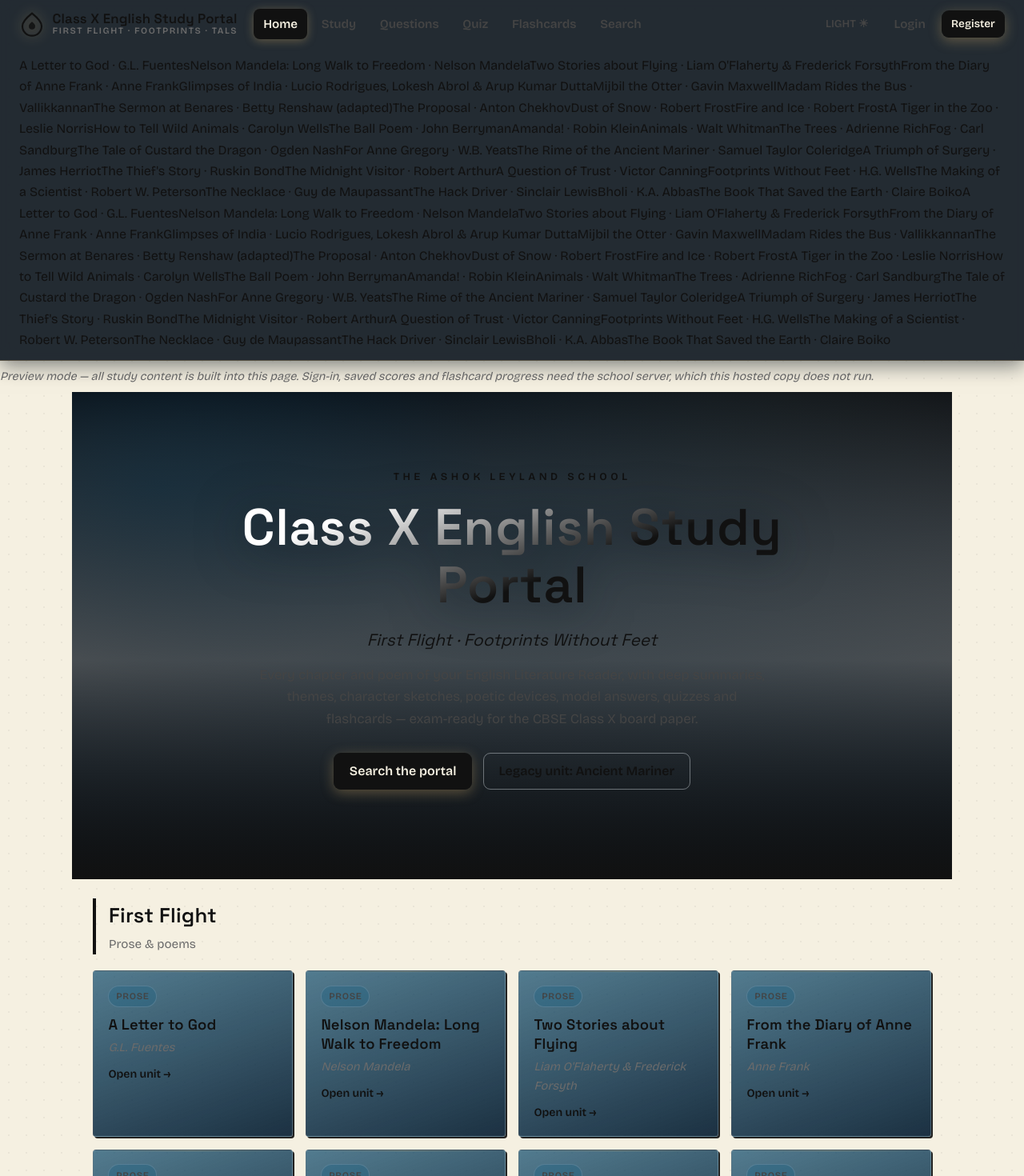
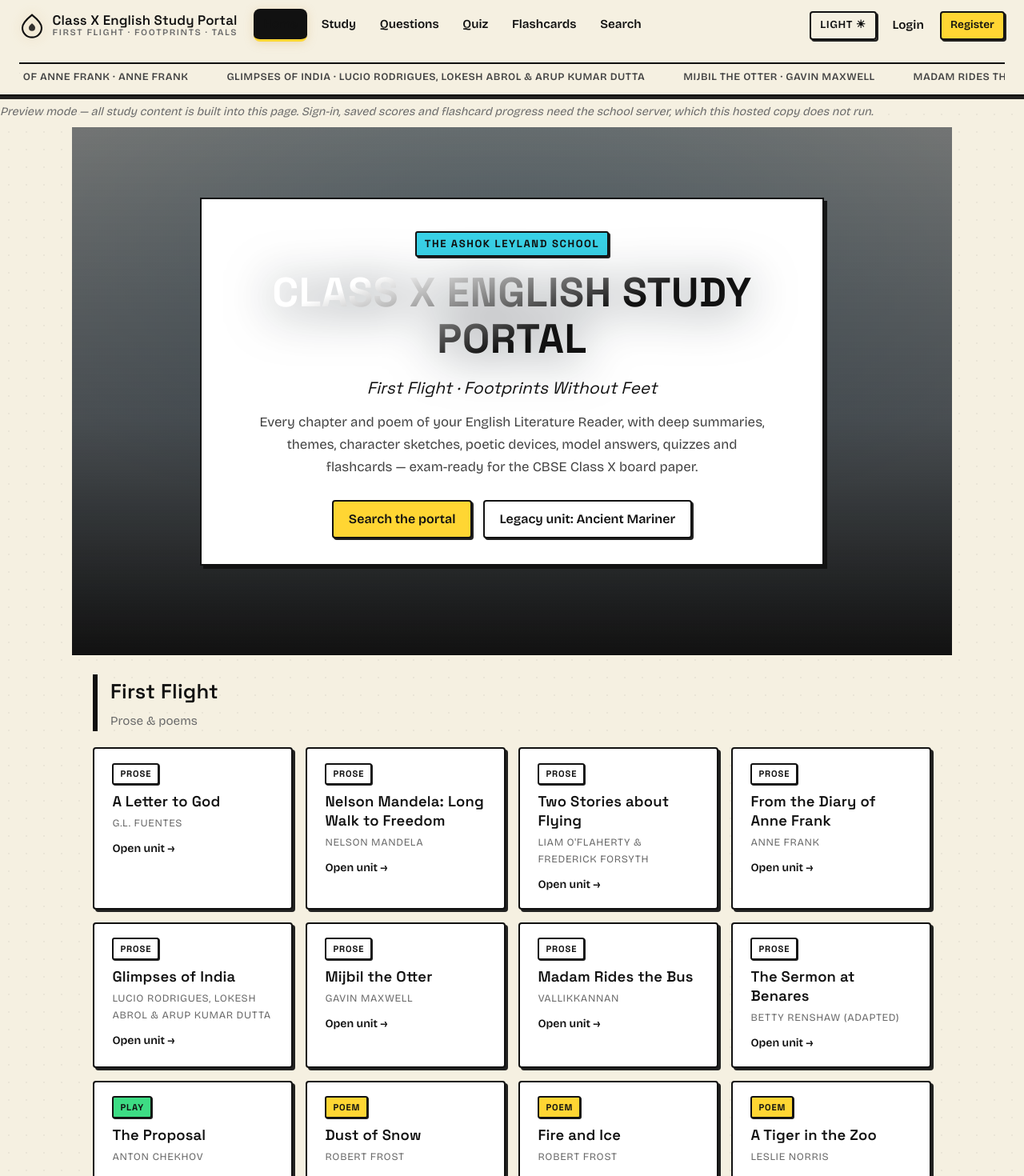
Before and after one commit to Hustlenix/The-Rime-Of-The-Ancient-Mariner, a React (Vite) app in the folder client/: page /#/ in a window 1280 px wide. Shown: the top 1470 px of the page at 80% size. Built offline with nearby package versions, Linux system fonts and the light colour scheme; no server answers.

Commit message:
Add neo-brutalist layer: borders, hard shadows, stamps, chips

```diff
--- a/client/src/styles.css
+++ b/client/src/styles.css
@@ -1733,3 +1733,496 @@ textarea:focus {
   font-size: 0.85rem;
   font-weight: 400;
 }
+
+/* ============================================================
+   NEO-BRUTALIST LAYER
+   ============================================================ */
+
+/* ---------- surfaces ---------- */
+
+.card,
+.nav-card,
+.journey-step,
+.study-card,
+.theme-card,
+.device-card,
+.q-card,
+.quiz-runner,
+.quiz-result,
+.moti-bar,
+.page-banner {
+  background: var(--sea);
+  border: 2.5px solid var(--border-ink);
+  border-radius: var(--radius);
+  box-shadow: var(--shadow-soft);
+}
+
+.card::before {
+  display: none;
+}
+
+/* ---------- navbar ---------- */
+
+.navbar {
+  background: var(--deep-sea);
+  border-bottom: 2.5px solid var(--border-ink);
+  box-shadow: 0 4px 0 var(--shadow-ink);
+  backdrop-filter: none;
+}
+
+.nav-link {
+  color: var(--ice);
+  font-weight: 600;
+}
+
+.nav-link.active {
+  color: var(--ice);
+  border-bottom: 3px solid var(--yellow);
+}
+
+.marquee {
+  flex-basis: 100%;
+  order: 10;
+  overflow: hidden;
+  border-top: 2.5px solid var(--border-ink);
+  margin-top: 0.4rem;
+  padding-top: 0.3rem;
+}
+
+.marquee-track {
+  display: flex;
+  gap: 3rem;
+  white-space: nowrap;
+  animation: marquee-scroll 45s linear infinite;
+  width: max-content;
+}
+
+.marquee-item {
+  font-size: 0.8rem;
+  font-weight: 600;
+  letter-spacing: 0.04em;
+  text-transform: uppercase;
+  color: var(--ice-dim);
+}
+
+@keyframes marquee-scroll {
+  from { transform: translateX(0); }
+  to { transform: translateX(-50%); }
+}
+
+.theme-toggle {
+  letter-spacing: 0.04em;
+}
+
+/* ---------- buttons ---------- */
+
+.btn {
+  border: 2.5px solid var(--border-ink);
+  border-radius: var(--radius);
+  color: var(--ice);
+  box-shadow: 2px 2px 0 var(--shadow-ink);
+  transition: transform 0.1s ease, box-shadow 0.1s ease, background 0.15s ease;
+}
+
+.btn:hover:not(:disabled) {
+  transform: translate(-1px, -1px);
+  box-shadow: 3px 3px 0 var(--shadow-ink);
+}
+
+.btn:active:not(:disabled) {
+  transform: translate(2px, 2px);
+  box-shadow: none;
+}
+
+.btn-primary {
+  background: var(--yellow);
+  color: var(--abyss);
+}
+
+.btn-outline {
+  background: var(--sea);
+  color: var(--ice);
+  border: 2.5px solid var(--border-ink);
+}
+
+.btn-ghost {
+  background: transparent;
+  color: var(--ice);
+}
+
+.btn-danger {
+  background: var(--red);
+  color: var(--abyss);
+  border: 2.5px solid var(--border-ink);
+}
+
+.btn-known {
+  background: var(--green);
+  color: var(--abyss);
+  border: 2.5px solid var(--border-ink);
+}
+
+.btn-learning {
+  background: var(--yellow);
+  color: var(--abyss);
+  border: 2.5px solid var(--border-ink);
+}
+
+/* ---------- inputs ---------- */
+
+input[type='text'],
+input[type='password'],
+input[type='email'],
+input[type='search'],
+textarea,
+select {
+  background: var(--sea);
+  color: var(--ice);
+  border: 2.5px solid var(--border-ink);
+  border-radius: var(--radius);
+  padding: 0.5rem 0.6rem;
+  font-family: var(--sans);
+}
+
+input:focus,
+textarea:focus,
+select:focus {
+  outline: none;
+  box-shadow: 2px 2px 0 var(--shadow-ink);
+}
+
+/* ---------- tabs (printed labels) ---------- */
+
+.tab {
+  border: 2.5px solid var(--border-ink);
+  border-radius: var(--radius);
+  background: var(--sea);
+  color: var(--ice);
+  font-family: var(--serif);
+  font-weight: 600;
+  text-transform: uppercase;
+  letter-spacing: 0.05em;
+}
+
+.tab.active {
+  background: var(--yellow);
+  color: var(--abyss);
+  box-shadow: 2px 2px 0 var(--shadow-ink);
+}
+
+/* ---------- study cards (board-exam stamp) ---------- */
+
+.study-card {
+  position: relative;
+  overflow: visible;
+}
+
+.study-card::after {
+  content: 'BOARD EXAM READY';
+  position: absolute;
+  top: 0.6rem;
+  right: -0.4rem;
+  transform: rotate(6deg);
+  font-family: var(--serif);
+  font-size: 0.62rem;
+  font-weight: 700;
+  letter-spacing: 0.1em;
+  color: var(--ice-dim);
+  border: 2px solid var(--ice-dim);
+  border-radius: 3px;
+  padding: 0.15rem 0.4rem;
+  background: var(--sea);
+  opacity: 0.85;
+}
+
+/* ---------- poetic devices as sticker chips ---------- */
+
+.device-card {
+  background: var(--sea);
+  border: 2.5px solid var(--border-ink);
+  border-radius: var(--radius);
+  box-shadow: 2px 2px 0 var(--shadow-ink);
+}
+
+.device-name {
+  display: inline-block;
+  background: var(--yellow);
+  color: var(--abyss);
+  border: 2.5px solid var(--border-ink);
+  border-radius: var(--radius);
+  padding: 0.3rem 0.7rem;
+  margin: 0 0 0.6rem;
+  font-family: var(--serif);
+  font-weight: 700;
+  text-transform: uppercase;
+  letter-spacing: 0.05em;
+  box-shadow: 2px 2px 0 var(--shadow-ink);
+  transform: rotate(-1deg);
+}
+
+/* ---------- quiz ---------- */
+
+.quiz-option {
+  border: 2.5px solid var(--border-ink);
+  border-radius: var(--radius);
+  background: var(--sea);
+  color: var(--ice);
+  box-shadow: 2px 2px 0 var(--shadow-ink);
+  transition: transform 0.1s ease, box-shadow 0.1s ease, background 0.15s ease;
+}
+
+.quiz-option:hover:not(:disabled) {
+  transform: translate(-1px, -1px);
+  box-shadow: 3px 3px 0 var(--shadow-ink);
+}
+
+.quiz-option.correct {
+  background: var(--green);
+  color: var(--abyss);
+  border-color: var(--border-ink);
+}
+
+.quiz-option.wrong {
+  background: var(--red);
+  color: var(--abyss);
+  border-color: var(--border-ink);
+}
+
+.quiz-option.dimmed {
+  opacity: 0.5;
+}
+
+.quiz-result {
+  border: 3px solid var(--border-ink);
+  box-shadow: 6px 6px 0 var(--shadow-ink);
+}
+
+.quiz-result::before {
+  content: 'RESULT';
+  position: absolute;
+  top: 0.7rem;
+  right: 0.7rem;
+  transform: rotate(6deg);
+  font-family: var(--serif);
+  font-size: 0.7rem;
+  font-weight: 700;
+  letter-spacing: 0.12em;
+  color: var(--abyss);
+  background: var(--yellow);
+  border: 2.5px solid var(--border-ink);
+  border-radius: 3px;
+  padding: 0.2rem 0.5rem;
+  box-shadow: 2px 2px 0 var(--shadow-ink);
+}
+
+.quiz-bar-fill {
+  background: var(--yellow);
+}
+
+/* ---------- flashcards ---------- */
+
+.flip-face {
+  border: 2.5px solid var(--border-ink);
+  border-radius: var(--radius);
+  box-shadow: var(--shadow-soft);
+  background: var(--sea);
+  color: var(--ice);
+}
+
+.flip-hint {
+  display: inline-block;
+  font-size: 0.72rem;
+  font-weight: 700;
+  letter-spacing: 0.1em;
+  text-transform: uppercase;
+  color: var(--abyss);
+  background: var(--cyan);
+  border: 2px solid var(--border-ink);
+  border-radius: 3px;
+  padding: 0.15rem 0.5rem;
+  box-shadow: 2px 2px 0 var(--shadow-ink);
+}
+
+/* ---------- home hero poster ---------- */
+
+.hero-books {
+  background: var(--deep-sea);
+}
+
+.hero-content {
+  border: 2.5px solid var(--border-ink);
+  background: var(--sea);
+  box-shadow: var(--shadow);
+  padding: 2rem 2.5rem;
+}
+
+.hero-school {
+  display: inline-block;
+  font-family: var(--serif);
+  font-weight: 700;
+  text-transform: uppercase;
+  letter-spacing: 0.12em;
+  color: var(--abyss);
+  background: var(--cyan);
+  border: 2px solid var(--border-ink);
+  border-radius: 3px;
+  padding: 0.2rem 0.6rem;
+  box-shadow: 2px 2px 0 var(--shadow-ink);
+}
+
+.hero-title {
+  font-size: clamp(2rem, 5vw, 3.2rem);
+  font-weight: 700;
+  text-transform: uppercase;
+  letter-spacing: 0.01em;
+}
+
+/* ---------- book covers ---------- */
+
+.book-section-head {
+  border-left: 6px solid var(--border-ink);
+}
+
+.unit-card {
+  position: relative;
+  background: var(--sea);
+  border: 2.5px solid var(--border-ink);
+  border-radius: var(--radius);
+  box-shadow: 3px 3px 0 var(--shadow-ink);
+  padding-left: 1.4rem;
+  transition: transform 0.12s ease, box-shadow 0.12s ease;
+}
+
+.unit-card::before {
+  content: '';
+  position: absolute;
+  top: 0;
+  bottom: 0;
+  left: 0;
+  width: 7px;
+  background: var(--book-accent, var(--sea-mid));
+  border-right: 2px solid var(--border-ink);
+}
+
+.unit-card.book-first-flight {
+  --book-accent: var(--cyan);
+}
+
+.unit-card.book-footprints {
+  --book-accent: var(--magenta);
+}
+
+.unit-card:hover {
+  transform: rotate(-1deg) translateY(-2px);
+  box-shadow: 6px 6px 0 var(--shadow-ink);
+}
+
+.type-badge {
+  font-family: var(--serif);
+  font-size: 0.7rem;
+  font-weight: 700;
+  letter-spacing: 0.08em;
+  text-transform: uppercase;
+  border: 2px solid var(--border-ink);
+  border-radius: 3px;
+  padding: 0.15rem 0.5rem;
+  background: var(--sea);
+  color: var(--ice);
+  box-shadow: 1px 1px 0 var(--shadow-ink);
+}
+
+.type-poem {
+  background: var(--yellow);
+  color: var(--abyss);
+}
+
+.type-play {
+  background: var(--green);
+  color: var(--abyss);
+}
+
+.type-legacy {
+  background: var(--gold);
+  color: var(--abyss);
+}
+
+.unit-card-author {
+  color: var(--storm-light);
+  font-style: normal;
+  text-transform: uppercase;
+  letter-spacing: 0.05em;
+  font-size: 0.8rem;
+}
+
+.unit-card-go {
+  color: var(--ice);
+  font-weight: 700;
+}
+
+/* ---------- misc ---------- */
+
+.step-num {
+  display: inline-block;
+  font-family: var(--serif);
+  font-weight: 700;
+  color: var(--abyss);
+  background: var(--magenta);
+  border: 2.5px solid var(--border-ink);
+  border-radius: var(--radius);
+  box-shadow: 2px 2px 0 var(--shadow-ink);
+}
+
+.quote-band {
+  border-top: 2.5px solid var(--border-ink);
+  border-bottom: 2.5px solid var(--border-ink);
+}
+
+.site-footer {
+  border-top: 2.5px solid var(--border-ink);
+  background: var(--sea);
+  color: var(--ice);
+}
+
+.site-footer .ornament {
+  color: var(--ice);
+}
+
+.heritage-stamp {
+  display: inline-block;
+  font-family: var(--serif);
+  font-size: 0.7rem;
+  font-weight: 700;
+  letter-spacing: 0.14em;
+  text-transform: uppercase;
+  color: var(--abyss);
+  background: var(--gold);
+  border: 2px solid var(--border-ink);
+  border-radius: 3px;
+  padding: 0.2rem 0.6rem;
+  box-shadow: 2px 2px 0 var(--shadow-ink);
+  transform: rotate(-2deg);
+  margin-top: 0.5rem;
+}
+
+/* ---------- page banner ---------- */
+
+.page-banner {
+  border: 2.5px solid var(--border-ink);
+  border-radius: var(--radius);
+  box-shadow: 3px 3px 0 var(--shadow-ink);
+  overflow: hidden;
+}
+
+.banner-kicker {
+  display: inline-block;
+  font-family: var(--serif);
+  font-weight: 700;
+  text-transform: uppercase;
+  letter-spacing: 0.1em;
+  color: var(--abyss);
+  background: var(--yellow);
+  border: 2px solid var(--border-ink);
+  border-radius: 3px;
+  padding: 0.15rem 0.5rem;
+  box-shadow: 2px 2px 0 var(--shadow-ink);
+}
```
